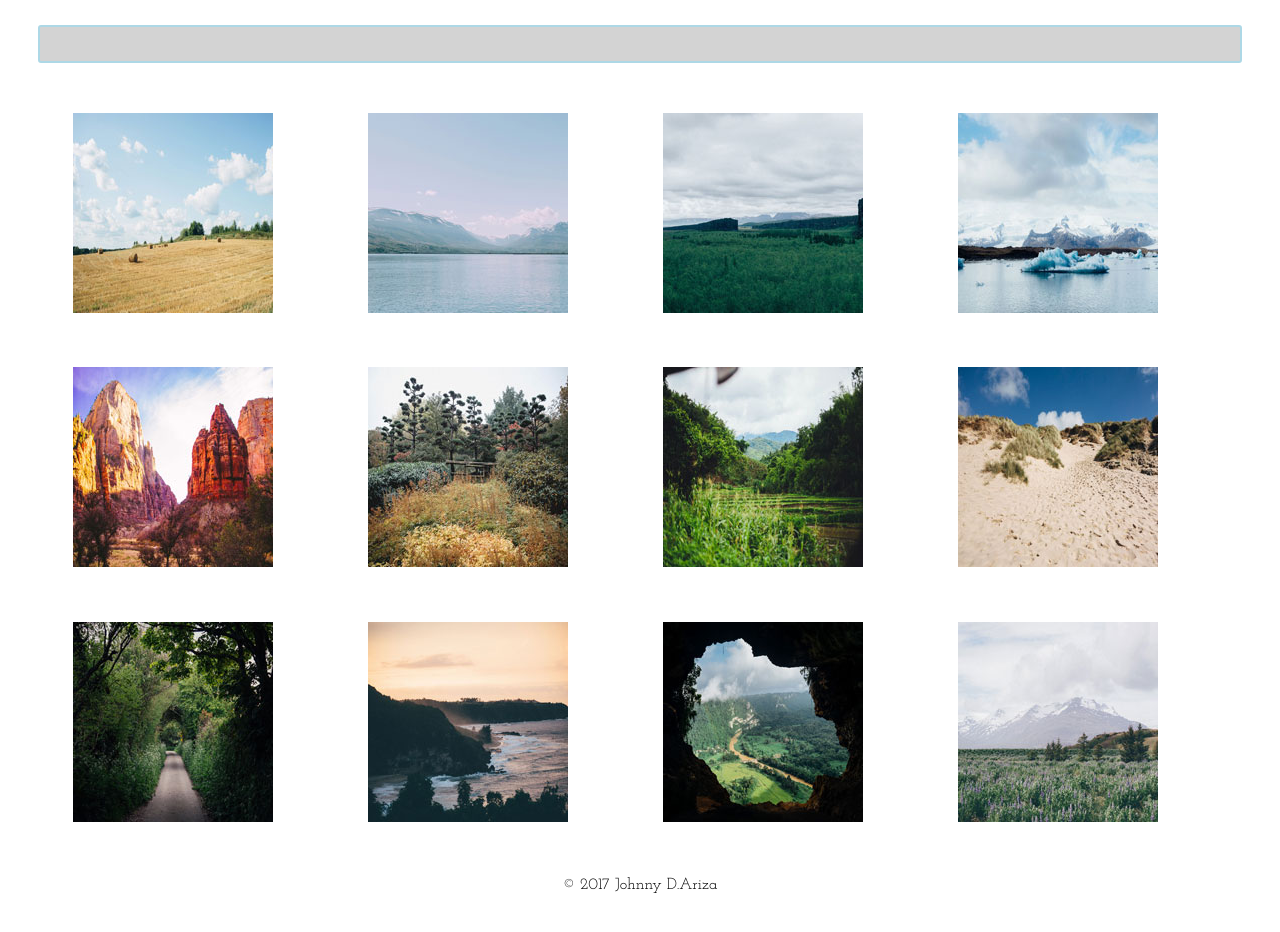
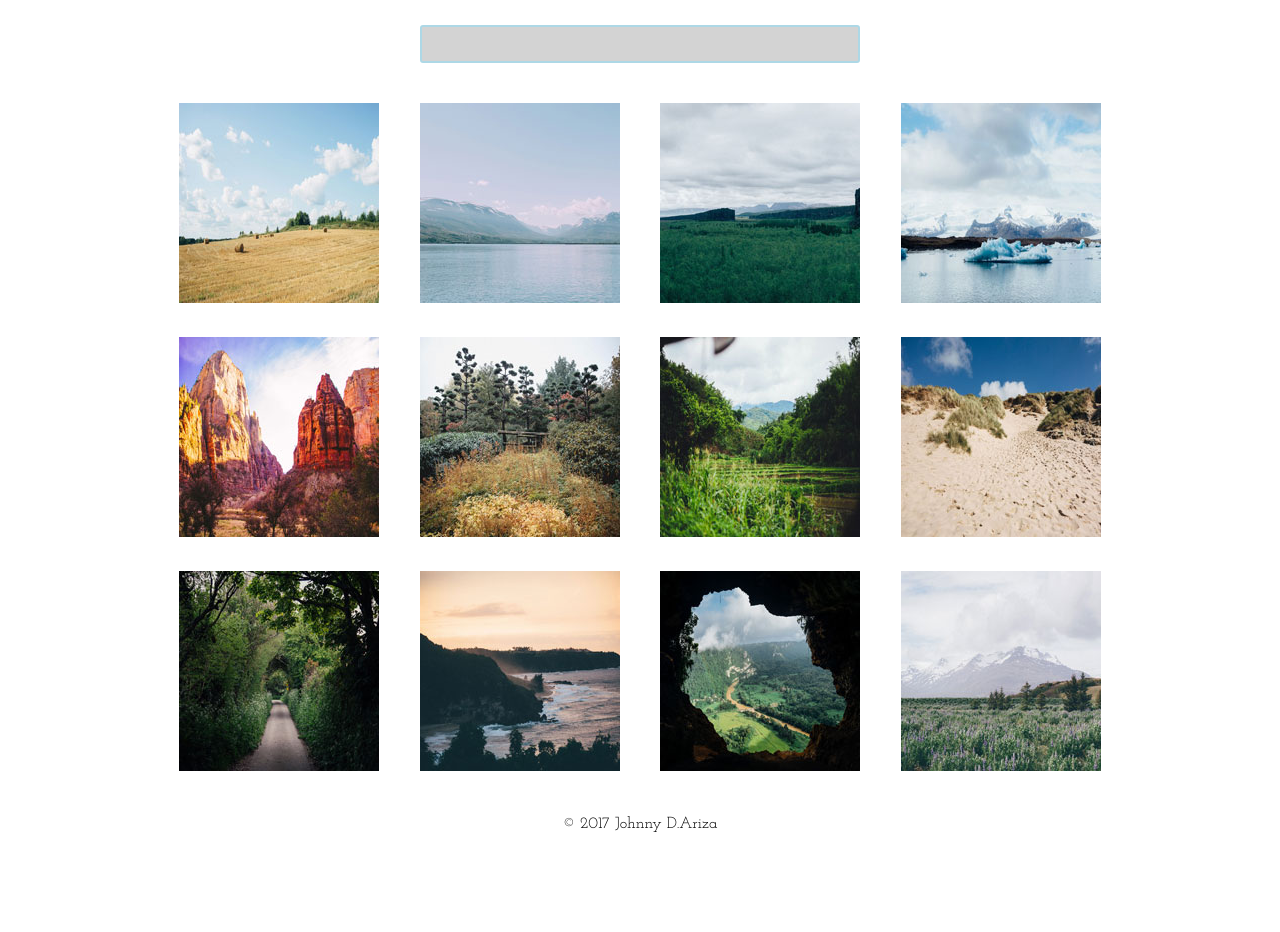
Before and after one commit to johnnyariza/Photo_Gallery_v3, a plain HTML site: page index.html in a window 1280 px wide. After the commit the page ends 897 px from the top, so only its background shows below. Drawn offline with Linux system fonts and the light colour scheme.

Commit message:
CSS work
Media Jquerys

```diff
--- a/css/style.css
+++ b/css/style.css
@@ -1,7 +1,6 @@
 /* =================================
 Base Element Styles
 ==================================== */
-
 * {
     box-sizing: border-box;
 }
@@ -20,13 +19,13 @@ img {
 /* =================================
 Search Bar Styles
 ==================================== */
-
 .header {
     margin: 25px auto;
     text-align: center;
 }
 
 .search {
+    max-width: 300px;
     display: inline-block;
     padding: 8px 15px;
     background-color: lightgray;
@@ -39,7 +38,6 @@ Search Bar Styles
 /* =================================
 Gallery Styles
 ==================================== */
-
 #photos {
     margin: 0;
     padding: 0;
@@ -47,9 +45,10 @@ Gallery Styles
 }
 
 #photos li {
-    width: 48%;
+    width: 47%;
     float: left;
-    margin: 1%;
+    margin: 0.5% 1.5%;
+    padding: 0;
     text-align: center;
 
 }
@@ -57,7 +56,6 @@ Gallery Styles
 /* =================================
 Footer Styles
 ==================================== */
-
 .footer {
 	display: block;
     margin: 40px auto;
@@ -71,45 +69,36 @@ Footer Styles
 Layout Containers
 ==================================== */
 .container {
-    padding-left: 2.5%;
-    padding-right: 2.5%;
+    padding-left: 1.5%;
+    padding-right: 1.5%;
     margin: 0 auto;
 }
 
 /* =================================
 Media Queries
 ==================================== */
+/*Mobile Landscape*/
 @media (min-width: 768px) {
+    #photos li {
+        width: 33.3333%;
+        margin: 2.8% 0;
+    }
+}
+/*Tablet Portrait*/
+@media (min-width: 1024px) {
     .container {
-        padding-left: 2%;
-        padding-right: 2%;
+        max-width: 1000px;
     }
 
+    .search {
+	max-width: 440px;
+}
     #photos li {
-        width: 20%;
-        margin: 2%;
-        text-align: center;
+        width: 23%;
+        margin: 1.5% 1%;
+        padding: 0;
 
     }
-
-    /*---- Float clearfix ----*/
-    .clearfix::after {
-        content: " ";
-        display: table;
-        clear: both;
-    }
 }
-
-@media (min-width: 1024px) {
-    .container {
-        max-width: ;
-        margin: 0 auto;
-    }
-
-    /* ---- Float clearfix ----*/
-    .clearfix::after {
-        content: " ";
-        display: table;
-        clear: both;
-    }
-}
+/*Tablet Landscape*/
+/*Desktop*/
```
